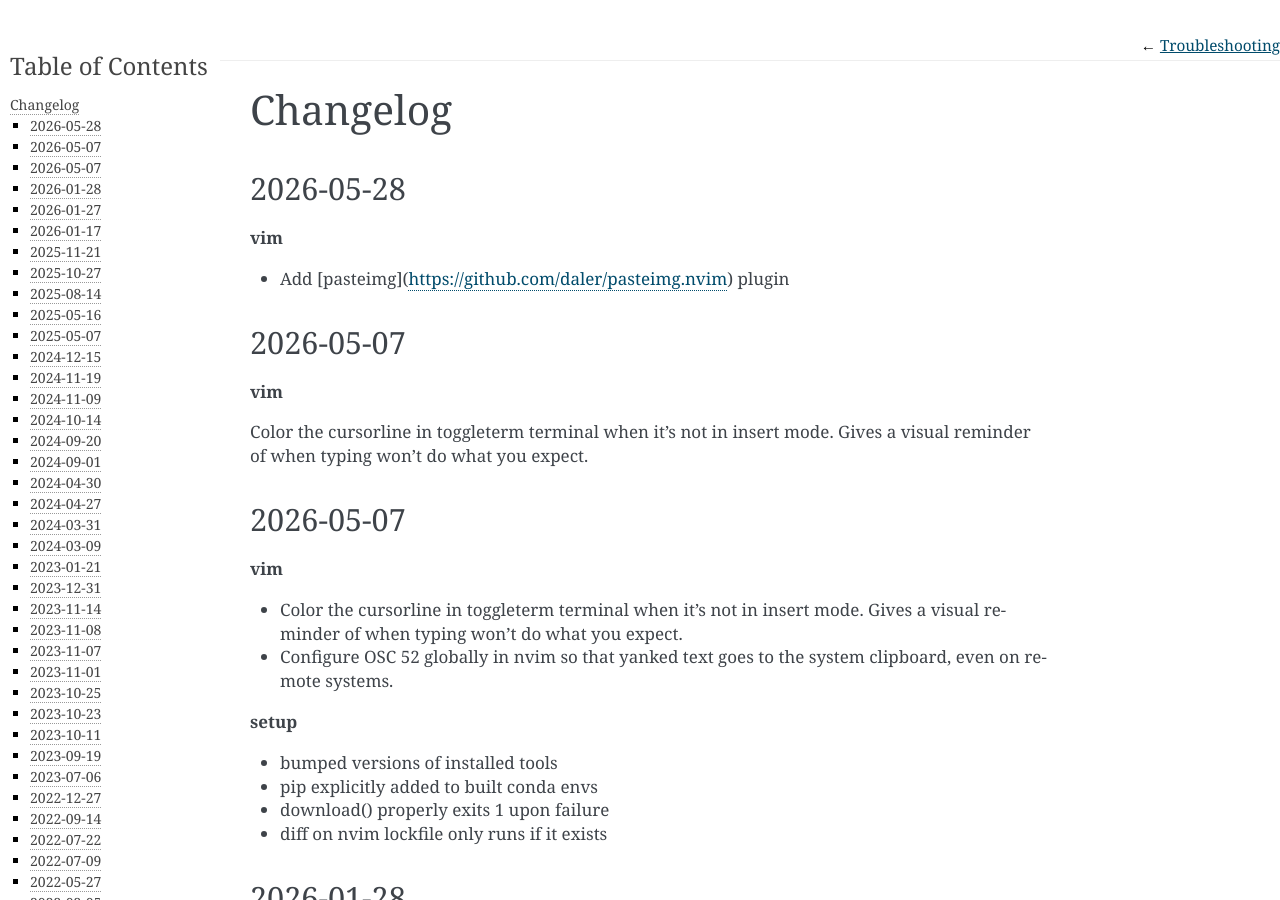
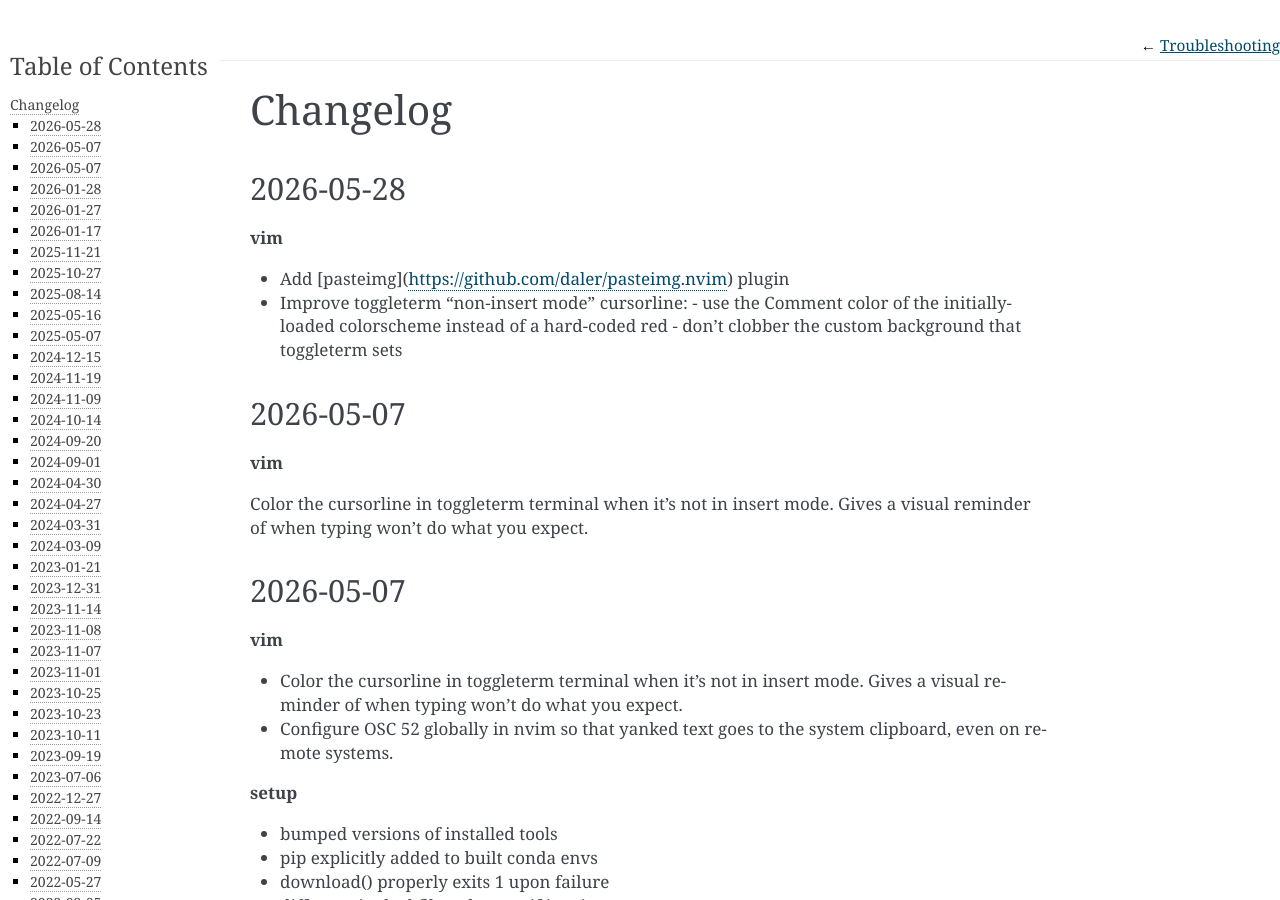
Before and after one commit to daler/dotfiles, a Sphinx documentation site: the page built from docs/changelog.rst, in a window 1280 px wide and 900 px high. Built offline with Sphinx 7.4.7, drawn with Linux system fonts in a browser that asks for light colours.

Commit message:
update changelog

```diff
--- a/docs/changelog.rst
+++ b/docs/changelog.rst
@@ -7,6 +7,9 @@ Changelog
 **vim**
 
 - Add [pasteimg](https://github.com/daler/pasteimg.nvim) plugin
+- Improve toggleterm "non-insert mode" cursorline:
+  - use the Comment color of the initially-loaded colorscheme instead of a hard-coded red
+  - don't clobber the custom background that toggleterm sets
 
 2026-05-07
 ----------
```
